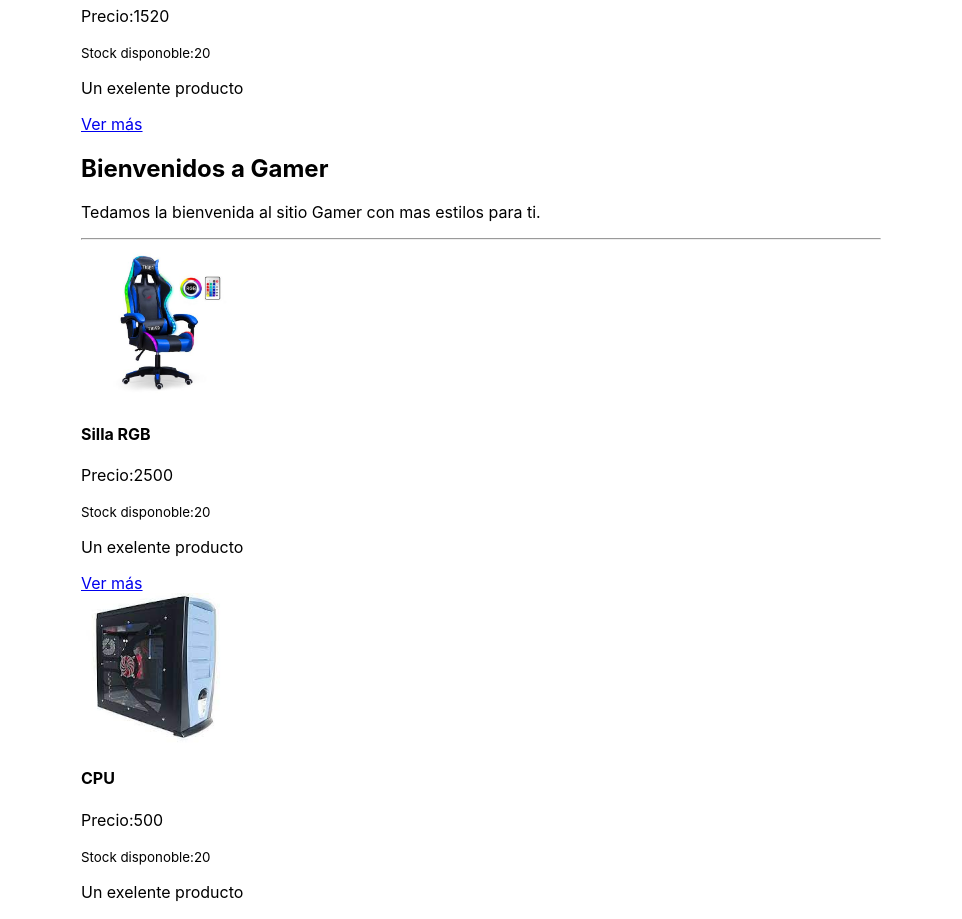
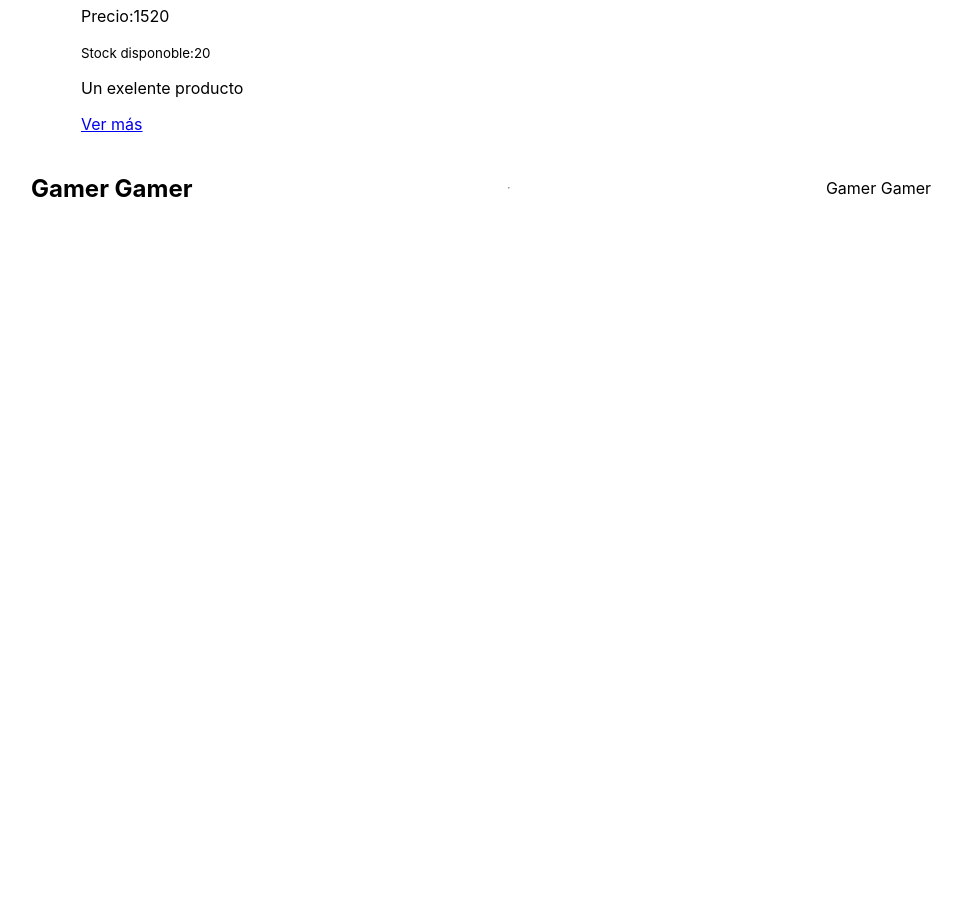
Before and after one commit to Armamag14n09/Curso-React-Js, a React (Create React App) app in the folder rj-armando/: page / in a window 1280 px wide. Shown: the part 1820-2739 px from the top of the page, without its empty margins (159-1121 px from the left). After the commit the page ends 2062 px from the top, so only its background shows below. Built offline with nearby package versions, Linux system fonts and the light colour scheme.

Commit message:
PrimeraEntrega

```diff
--- a/rj-armando/src/App.js
+++ b/rj-armando/src/App.js
@@ -1,11 +1,9 @@
 import './App.css'
-//import 'bootstrap/dist/css/bootstrap.min.css';
 import { NavBar } from './components/NavBar'
 import ItemListContainer from './components/ItemListContainer/ItemListContainer';
 import { BrowserRouter, Navigate, Route, Routes} from 'react-router-dom';
-import Contacto from './components/Contacto/Contacto';
 import ItemDatailContainer from './components/ItemDetailContainer/ItemDetailContainer';
-
+import { Contenedor } from './ejemplos/Contenedor';
 
 
 const App = () =>{
@@ -20,6 +18,7 @@ const App = () =>{
       <NavBar/>
 
       <Routes>
+
         <Route path='/' element={ <ItemListContainer/> }/>
         <Route path='/productos/:categoryId' element={ <ItemListContainer/> } />
         <Route path='/item/:itemId' element={ <ItemDatailContainer/> }/>
@@ -27,9 +26,10 @@ const App = () =>{
 
       </Routes>
 
+      <Contenedor/>
     </BrowserRouter>
+  </div>
 
-  </div>
   );
 }
 
--- a/rj-armando/src/components/ItemListContainer/ItemListContainer.js
+++ b/rj-armando/src/components/ItemListContainer/ItemListContainer.js
@@ -10,7 +10,6 @@ const [loading, setLoading] = useState(true)
 
 const {categoryId} = useParams()
     console.log(categoryId)
-
 
         useEffect(() =>{
             setLoading(true)
@@ -40,7 +39,6 @@ const {categoryId} = useParams()
                     ? <h2>Cargando....</h2>
                     :<ItemList productos={productos}/>
                 }
-                <ItemList productos={productos} />
             </div>
         )
 }
--- a/rj-armando/src/components/NavBar.js
+++ b/rj-armando/src/components/NavBar.js
@@ -9,6 +9,7 @@ export const NavBar = () => {
               <Link to='/' ><h1 className="NavBar-title">Mundo del Gamer</h1></Link>
 
             <nav className="header">
+
               <Link to='/productos/teclados' className="NavBar-navlink">Teclados</Link>
               <Link to='/productos/monitor' className="NavBar-navlink">Monitor</Link>
               <Link to='/productos/bocina' className="NavBar-navlink">Bocina</Link>
--- a/rj-armando/src/ejemplos/Contenedor.js
+++ b/rj-armando/src/ejemplos/Contenedor.js
@@ -2,14 +2,12 @@
 
 export const Contenedor = ( { accesorio ="Gamer", promos ="Gamer"}) => {
 
-   // console.log(props.accesorio)
-   // console.log(props.promos)
-   // const {accesorio, promos} = props
+    return(
 
-    return(
-        <div>
+        <div className="NavBar-container">
+
             <h2>Gamer {accesorio} </h2>
-            <hr/>
+                <hr/>
             <p>Gamer {promos} </p>
 
         </div>
```
Lines whose indentation alone changed are shown as unchanged.
